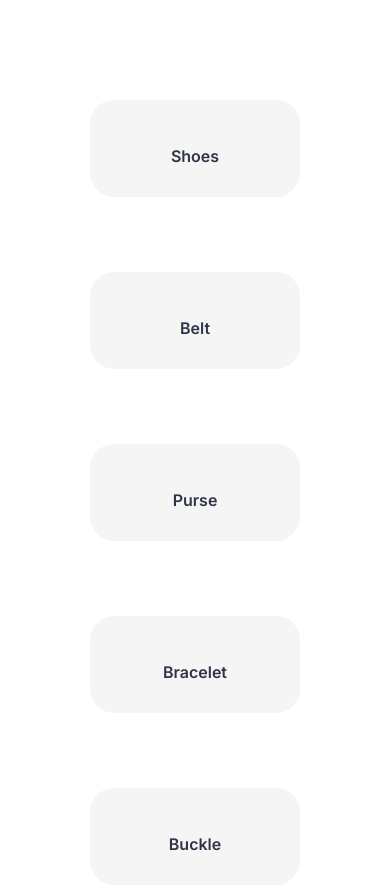
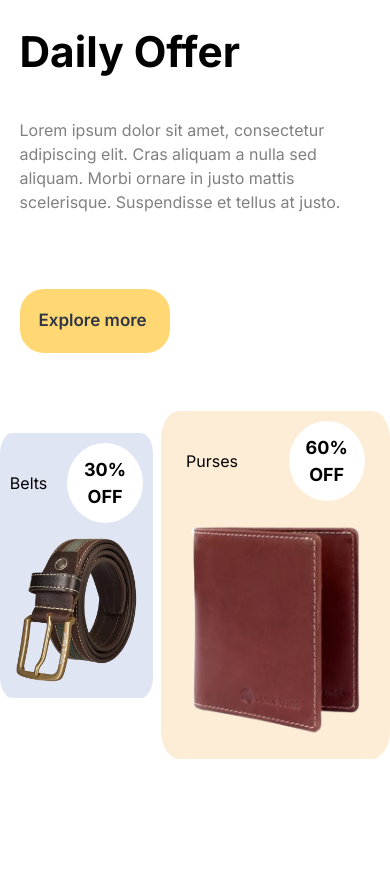
Before and after one commit to adeptcoder014/jooteWaala, a Next.js app: page /home in a window 390 px wide. Shown: the top 890 px of the page. After the commit the page ends 844 px from the top, so only its background shows below. Built offline with nearby package versions, Linux system fonts and the light colour scheme.

Commit message:
Daily offer section

```diff
--- a/app/components/dailyOffer.js
+++ b/app/components/dailyOffer.js
@@ -18,27 +18,28 @@ export const DailyOffer = () => {
     return (
         <>
 
-            <div className="layout-container">
 
-                <div className="dailyOffer-card-container">
+            {/* <div className="dailyOffer-card-container">
                 <div style={{
-                        // backgroundColor: 'green',
                     display: 'flex',
-                        justifyContent: 'center',
-                        width:'100%'
+
                 }}>
 
-                        <DailyOfferInfo />
                 </div>
                 <div className='dailyOffer-product-container'>
-                        <DailyOfferProduct />
                 </div>
 
+            </div> */}
+
+            <div className='dailyOffer-card-container'>
+                    <DailyOfferInfo />
+                    <DailyOfferProduct />
             </div>
 
 
 
-            </div>
+
+
 
 
 
--- a/app/components/dailyOfferInfo.js
+++ b/app/components/dailyOfferInfo.js
@@ -17,7 +17,8 @@ export const DailyOfferInfo = () => {
             <div className="dailyOffer-info">
                 <h1
                     style={{
-                        color: "grey"
+                        'fontSize': '2.65rem',
+                        'fontWeight': 'bolder',
                     }}
                 >
                     Daily Offer
--- a/app/components/daiylOfferProduct.js
+++ b/app/components/daiylOfferProduct.js
@@ -11,6 +11,8 @@ export const DailyOfferProduct = () => {
 
     return (
         <>
+
+            <div className='daily-Offer-Product'>
 
 
                 <div className="dailyOffer-product">
@@ -70,6 +72,7 @@ export const DailyOfferProduct = () => {
                         />
                     </div>
                 </div>
+            </div>
         </>
 
 
--- a/app/globals.css
+++ b/app/globals.css
@@ -636,14 +636,22 @@ a {
   grid-column-end: 4;
 
 }
+@media (max-width: 600px) {
 
-
+}
+.daily-Offer-Product {
+  display: flex;
+  width: 49%;
+  justify-content: space-evenly;
+  width: 45%;
+}
 
 
 .dailyOffer-card-container {
   /* background-color: lightcoral; */
-  width: 100vw;
+  /* width: 80vw; */
   display: flex;
+  /* justify-content: center; */
   /* flex-wrap: wrap; */
   /* flex-flow: row wrap; */
 
@@ -652,11 +660,13 @@ a {
 .dailyOffer-info {
   background-color: white;
   padding: 5%;
-  width: 80%
+  width: 50%
 }
 
 @media screen and (max-width: 768px) {
   .dailyOffer-info {
+    width: 100%;
+    padding: 5%;
 
     /* flex-basis: calc(50.33% - 20px); */
   }
@@ -664,6 +674,11 @@ a {
   .dailyOffer-card-container {
     display: flex;
     flex-direction: column;
+    justify-content: center;
+    align-content: center;
+  }
+  .daily-Offer-Product{
+    width:100%
   }
 
   /* .responsive-centering {
@@ -700,8 +715,8 @@ a {
 .dailyOffer-product-container {
   /* background-color: blueviolet; */
   display: flex;
-  align-content: space-evenly;
-  justify-content: space-evenly;
+  /* align-content: space-evenly; */
+  /* justify-content: space-evenly; */
   /* flex-direction: column; */
   /* flex-grow: 2; */
   /* width: 100%; */
@@ -710,10 +725,12 @@ a {
 
 .dailyOffer-product {
   background-color: #DFE5F3;
-  width: 300px;
+  /* width: 300px; */
   height: 81%;
   border-radius: 8%;
-  margin: 10%;
+  margin-right: 2%;
+  align-self: center;
+
 }
 
 .dailyOffer-product-1 {
--- a/app/home/page.js
+++ b/app/home/page.js
@@ -20,15 +20,15 @@ export default function Home() {
 
       {/* <Header /> */}
       {/* <Hero /> */}
-      <DisplayCard />
-      {/* <DailyOffer /> */}
+      {/* <DisplayCard /> */}
+      <DailyOffer />
       {/* <PromotionalDisplay /> */}
+      {/* <DemoComponent /> */}
       {/* <LatestArrivals /> */}
       {/* <NewsLetter /> */}
       {/* <HurryUpCard /> */}
       {/* <Footer /> */}
       {/* </div> */}
-      {/* <DemoComponent /> */}
 
     </>
   );
```
Also changed, not shown: 1 other file (tests, documents, lock files or other folders). Lines whose indentation alone changed are shown as unchanged.
